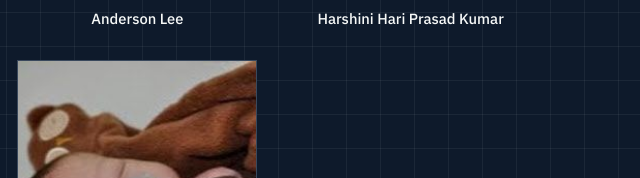
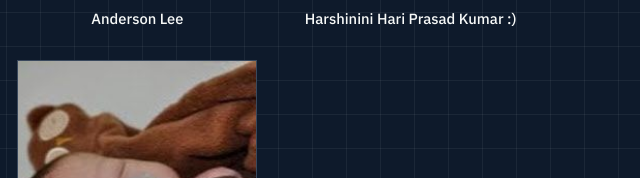
Before and after one commit to The-Ergster/t-10website, a website: page team.html in a window 1280 px wide. Shown: the part 1772-1950 px from the top of the page, 640-1280 px from the left. Drawn offline with Linux system fonts and the light colour scheme.

Commit message:
harshinini

```diff
--- a/team.html
+++ b/team.html
@@ -129,7 +129,7 @@
           </div>
           <div class="member-card">
             <img src="images/member-harshini-hari-prasad-kumar.png" alt="Harshini Hari Prasad Kumar">
-            <div class="name">Harshini Hari Prasad Kumar</div>
+            <div class="name">Harshinini Hari Prasad Kumar :) </div>
           </div>
           <div class="member-card">
             <img src="images/member-elliot-glasser.jpg" alt="Elliot Glasser">
```
